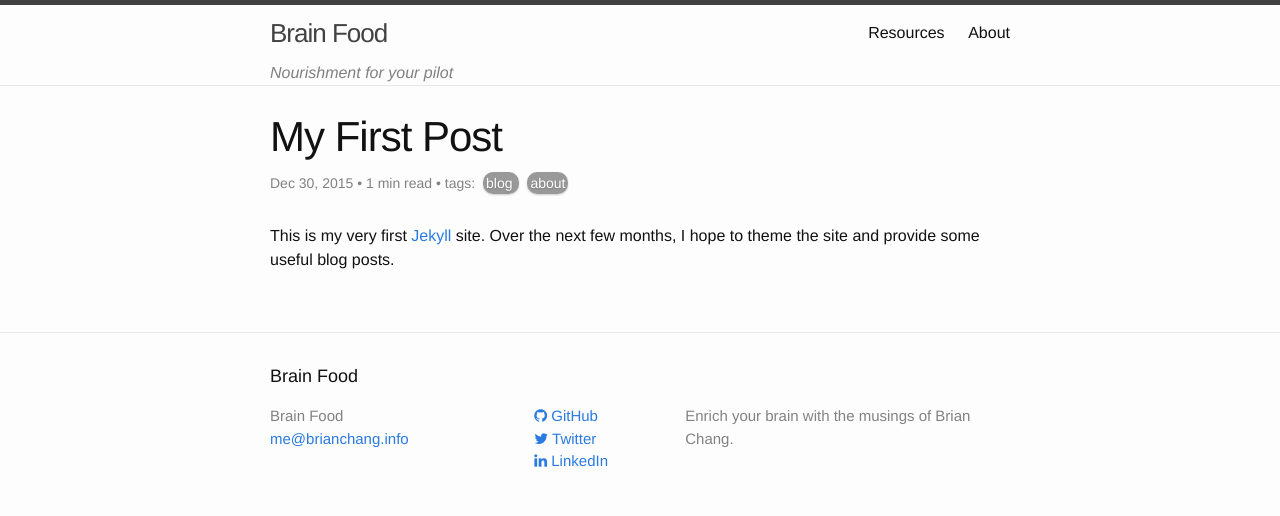
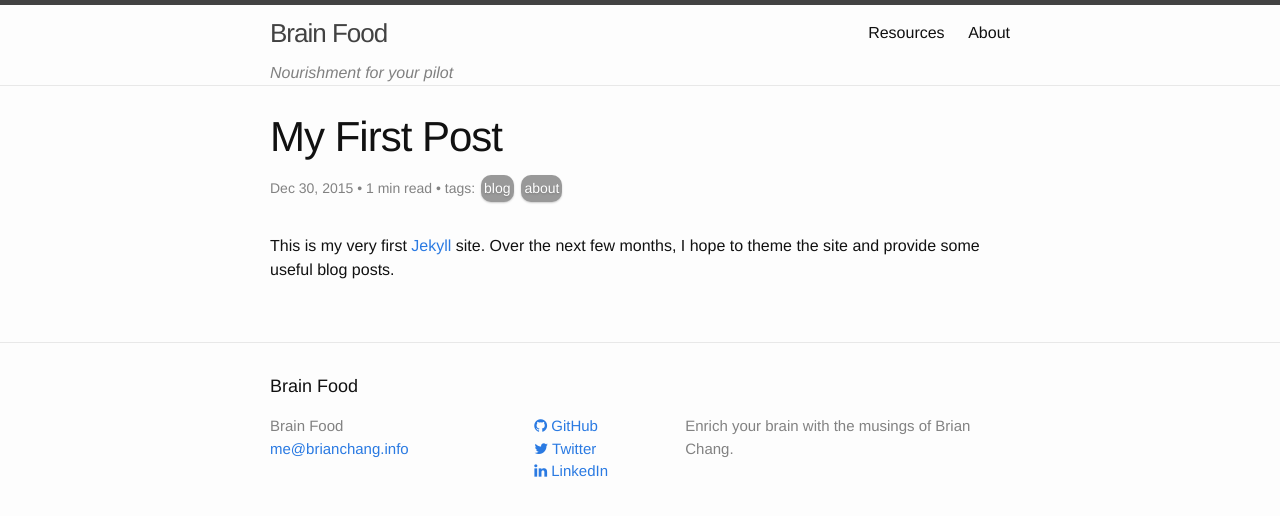
Before and after one commit to eviltoylet/eviltoylet.github.io, a Jekyll site: the page built from _posts/2015-12-29-my-first-post.markdown, in a window 1280 px wide. Shown: the top 516 px of the page. Built offline with Jekyll 4.4.1, drawn with Linux system fonts in a browser that asks for light colours; nearby versions of some CDN libraries; comment, search, counter and statistics services are not loaded.

Commit message:
Switch tags to use div instead of span

```diff
--- a/_layouts/post.html
+++ b/_layouts/post.html
@@ -5,7 +5,7 @@ layout: default
 
   <header class="post-header">
     <h1 class="post-title" itemprop="name headline">{{ page.title }}</h1>
-    <p class="post-meta">
+    <div class="post-meta">
       <time datetime="{{ page.date | date_to_xmlschema }}" itemprop="datePublished">
         {{ page.date | date: "%b %-d, %Y"}}
       </time>
@@ -22,12 +22,12 @@ layout: default
       • <span>
         tags:
           {% for tag in page.tags %}
-          <span class="tag">
+          <div class="tag">
             {{ tag }}
-          </span>
+          </div>
         {% endfor %}
       </span>
-    </p>
+    </div>
   </header>
 
   <div class="post-content" itemprop="articleBody">
--- a/_sass/_base.scss
+++ b/_sass/_base.scss
@@ -207,7 +207,8 @@ pre {
 
 $tag-radius: 10px;
 .tag {
-    margin: 0 4px 0 4px;
+    display: inline-block;
+    margin: 2px;
     padding: 3px;
     background: #999;
     color: #fff;
```
